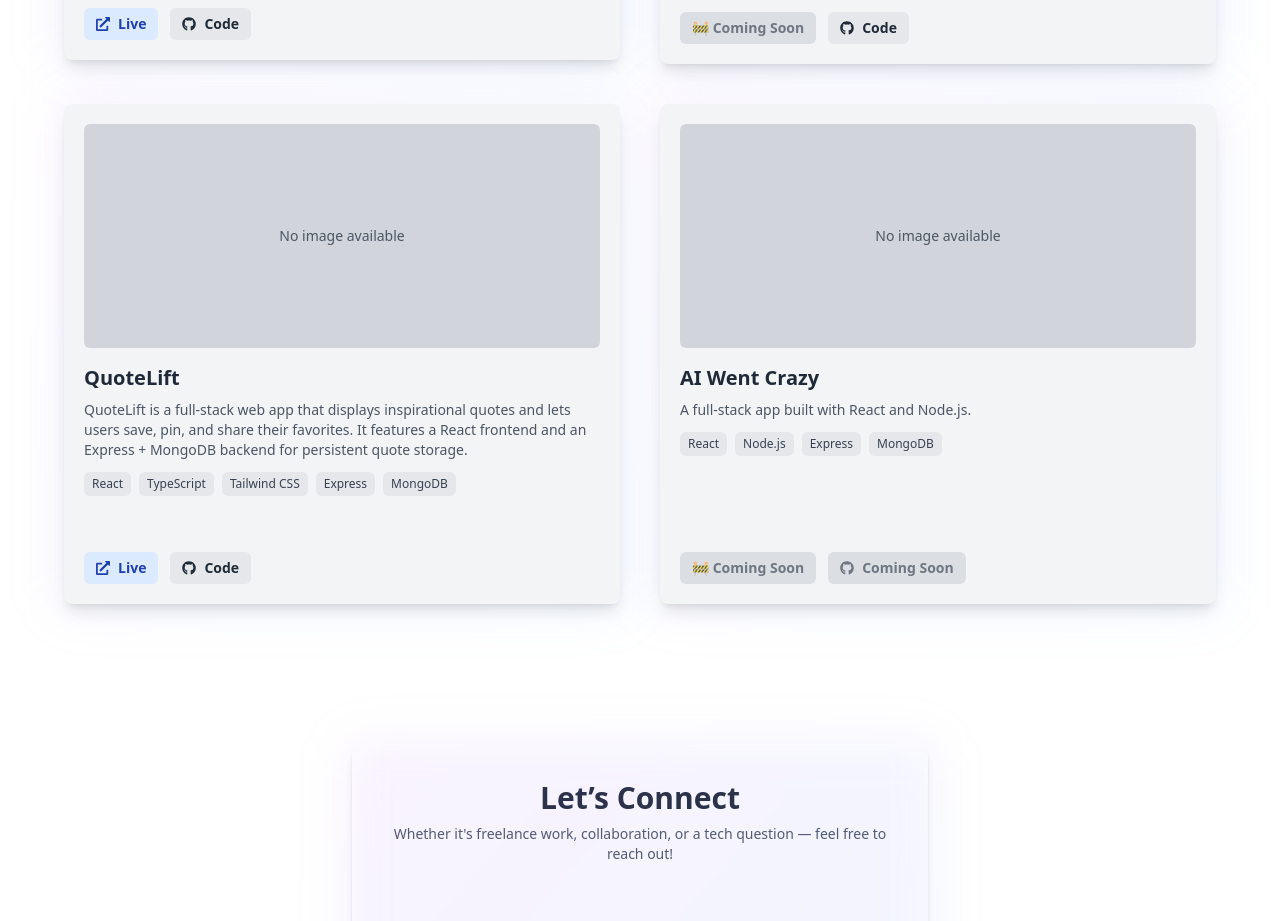
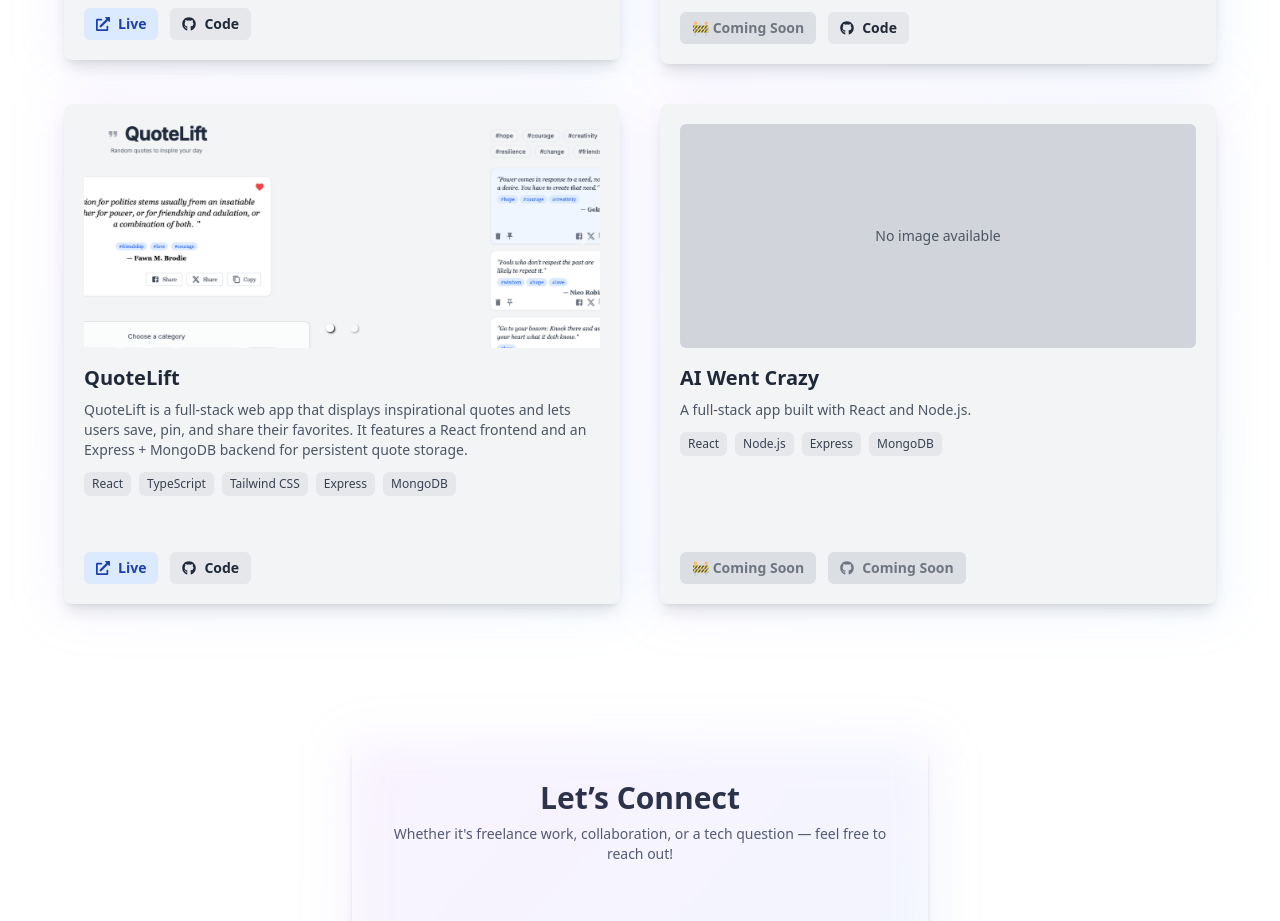
Before and after one commit to andris811/avdev, a React (Create React App) app: page / in a window 1280 px wide. Shown: the part 2440-3361 px from the top of the page. Built offline with nearby package versions, Linux system fonts and the light colour scheme; some icons are missing.

Commit message:
updated project info

```diff
--- a/src/data/projectsData.js
+++ b/src/data/projectsData.js
@@ -39,7 +39,10 @@ const projectsData = [
     title: "QuoteLift",
     description:
       "QuoteLift is a full-stack web app that displays inspirational quotes and lets users save, pin, and share their favorites. It features a React frontend and an Express + MongoDB backend for persistent quote storage.",
-    image: "",
+    images: [
+      `${process.env.PUBLIC_URL}/images/quoteGenerator/quoteLift_1.png`,
+      `${process.env.PUBLIC_URL}/images/quoteGenerator/quoteLift_2.png`,
+    ],
     liveLink: "https://quote-generator-lovat-xi.vercel.app/",
     repoLink: "https://github.com/andris811/quote-generator",
     tech: ["React", "TypeScript", "Tailwind CSS", "Express", "MongoDB"],
```
Also changed, not shown: public/images/quoteGenerator/quoteLift_1.png (added), public/images/quoteGenerator/quoteLift_2.png (added).
